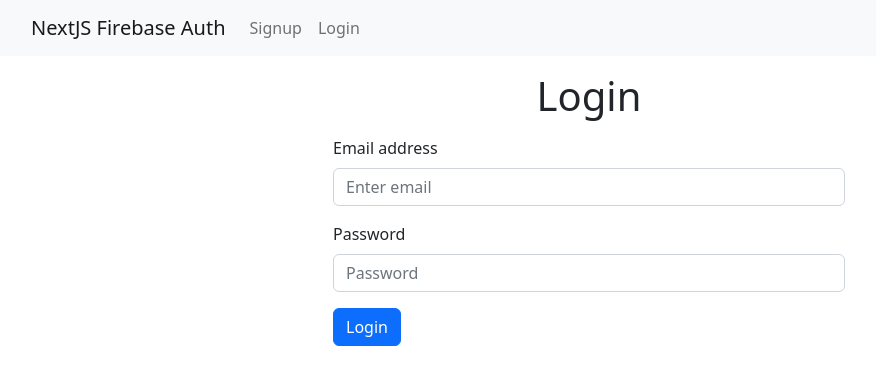
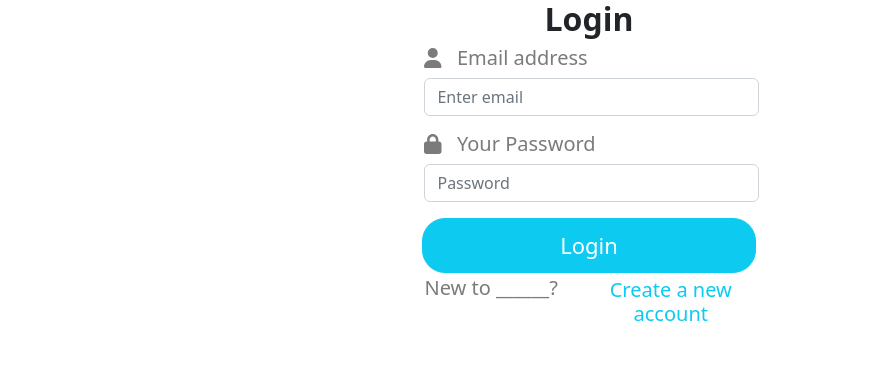
Before and after one commit to yuhengd3/OpenVideo, a Next.js app: page /login in a window 1280 px wide. Shown: the top 384 px of the page, without its empty margins (51-927 px from the left). Built offline with nearby package versions, Linux system fonts and the light colour scheme; no server answers.

Commit message:
login done

```diff
--- a/package.json
+++ b/package.json
@@ -9,6 +9,8 @@
     "lint": "next lint"
   },
   "dependencies": {
+    "@fortawesome/free-solid-svg-icons": "^6.1.1",
+    "@fortawesome/react-fontawesome": "^0.2.0",
     "boostrap": "^2.0.0",
     "bootstrap": "^5.2.0",
     "firebase": "^9.9.1",
@@ -16,6 +18,8 @@
     "react": "18.2.0",
     "react-bootstrap": "^2.4.0",
     "react-dom": "18.2.0",
+    "react-fontawesome": "^1.7.1",
+    "react-router-dom": "^6.3.0",
     "yarn": "^1.22.19"
   },
   "devDependencies": {
--- a/pages/_app.tsx
+++ b/pages/_app.tsx
@@ -13,7 +13,6 @@ function MyApp({ Component, pageProps }: AppProps) {
   const router = useRouter()
   return (
   <AuthContextProvider>
-  <Navbar/>
   {
     noAuthRequired.includes(router.pathname) ? (
       <Component {...pageProps} />
--- a/pages/dashboard.tsx
+++ b/pages/dashboard.tsx
@@ -20,6 +20,9 @@ const Dashboard = ({children}: {children: React.ReactNode}) => {
 
   return (
       <>
+      {
+          user ? children: null
+      }
         children
       </>
 
--- a/pages/login.tsx
+++ b/pages/login.tsx
@@ -2,6 +2,15 @@ import { useRouter } from 'next/router'
 import React, { useState } from 'react'
 import { Button, Form } from 'react-bootstrap'
 import { useAuth } from '../context/authContext'
+
+import type { NextPage } from 'next'
+import Image from 'next/image'
+import styles from '../styles/LogIn.module.css'
+import Link from 'next/link'
+
+import { FontAwesomeIcon } from '@fortawesome/react-fontawesome'
+import { faUser, faLock } from '@fortawesome/free-solid-svg-icons'
+
 
 
 const Login = () => {
@@ -26,16 +35,13 @@ const Login = () => {
   }
 
   return (
-    <div
-      style={{
-        width: '40%',
-        margin: 'auto',
-      }}
-    >
-      <h1 className="text-center my-3 ">Login</h1>
+    <div className = {styles.container}>
+      <h2 className={styles.head}>Login</h2>
       <Form onSubmit={handleLogin}>
+        <div className={styles.inputHeader}>
+        <FontAwesomeIcon icon={faUser} className={styles.icon}/>
           <Form.Group className="mb-3" controlId="formBasicEmail">
-          <Form.Label>Email address</Form.Label>
+          <h5 className={styles.inputLabel}>Email address</h5>
             <Form.Control
               onChange={(e: any) =>
                 setData({
@@ -49,9 +55,11 @@ const Login = () => {
             placeholder="Enter email"
           />
         </Form.Group>
-
+      </div>
+      <div className={styles.inputHeader}>
+      <FontAwesomeIcon icon={faLock} className={styles.icon}/>
         <Form.Group className="mb-3" controlId="formBasicPassword">
-          <Form.Label>Password</Form.Label>
+        <h5 className={styles.inputLabel}>Your Password</h5>
           <Form.Control
             onChange={(e: any) =>
               setData({
@@ -65,10 +73,19 @@ const Login = () => {
             placeholder="Password"
           />
         </Form.Group>
-        <Button variant="primary" type="submit">
+      </div>
+        <Button className={styles.submitButton} variant="primary" type="submit">
           Login
         </Button>
       </Form>
+      <div className={styles.inputHeader}>
+          <h5 className={styles.newAccount}>New to ______?</h5>
+          <Link href="/signup">
+            <h5 className = {styles.link}><a>Create a new account</a></h5>
+          </Link>
+
+      </div>
+
     </div>
   )
 }
--- /dev/null
+++ b/styles/LogIn.module.css
@@ -0,0 +1,68 @@
+.head {
+    font-weight: bold;
+}
+
+.inputHeader {
+    display: inline-block;
+    width: 87%;
+    margin-left: 5px;
+    color: #7C7A7A;
+}
+
+.icon {
+    height: 20px;
+    float: left;
+    margin-top: 2px;
+    color: #7C7A7A;
+}
+
+.inputLabel {
+    float: left;
+    margin-left: 15px;
+
+}
+
+.container {
+    text-align: center;
+    width: 30%;
+    margin: auto;
+    /*background-color: rgb(39, 159, 119); */
+}
+
+.form {
+    margin-bottom: 25px;
+    height: 55px;
+    font-size: 18px;
+    color: #7C7A7A;
+}
+
+.submitButton {
+    background: #0DCAF0;
+    border-radius: 23px;
+    border-color:#0DCAF0;
+    font-size: 22px;
+    height: 55px;
+    width: 87%;
+}
+
+.submitButton:hover {
+    background-color:  #4EABEA;
+    border-color:#4EABEA;
+}
+
+.newAccount {
+    margin-top: 3px;
+    margin-right: 25px;
+    float:left;
+
+}
+
+.link{
+    margin-top:5px !important;
+    color: #0DCAF0;
+}
+
+.link:hover{
+    cursor: pointer;
+    color:#4EABEA
+}
--- a/styles/globals.css
+++ b/styles/globals.css
@@ -1,4 +1,4 @@
-html,
+
 body {
   padding: 0;
   margin: 0;
@@ -24,3 +24,7 @@ a {
     background: black;
   }
 }
+
+p {
+  color:#333333;
+}
```
Also changed, not shown: pages/signup.tsx (+18 -11 lines), 2 other files (tests, documents, lock files or other folders). Lines whose indentation alone changed are shown as unchanged.
